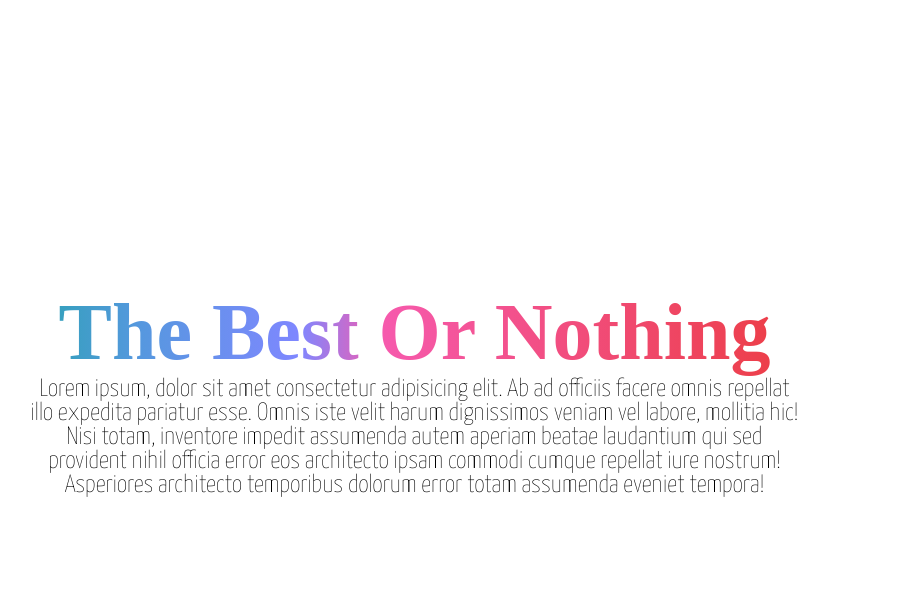
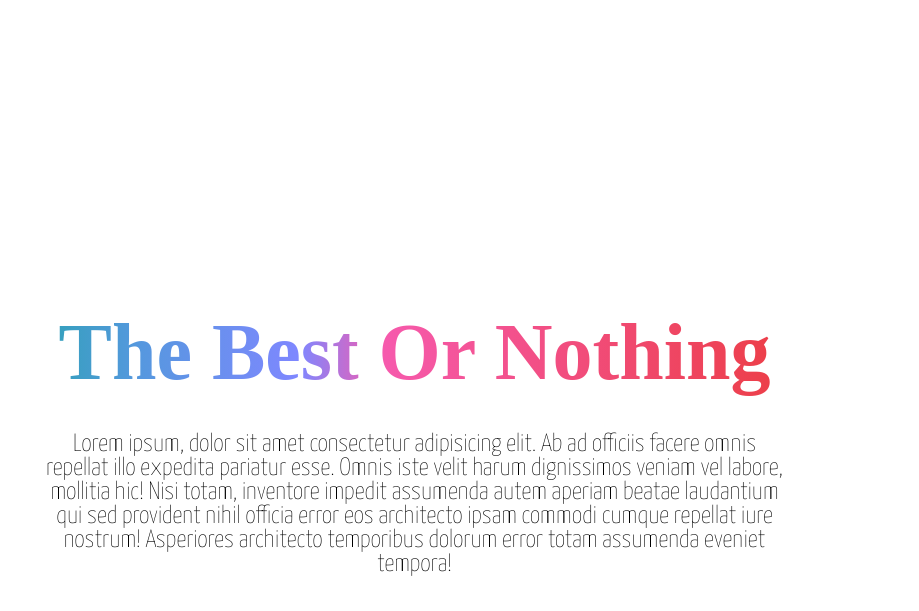
Before and after one commit to Swapnilnaique/web-design-project, a plain HTML site: page index.html in a window 1280 px wide. Shown: the part 628-1239 px from the top of the page, without its empty margins (70-989 px from the left). Drawn offline with Linux system fonts and the light colour scheme.

Commit message:
added styles

```diff
--- a/styles.css
+++ b/styles.css
@@ -167,9 +167,10 @@ div.info h1 {
 }
 
 /* text for scroll triggered animation */
+
 .info2 {
   /* border: 2px solid black; */
-  height: 200px;
+  height: 350px;
   width: 769px;
   justify-content: center;
   align-items: center;
@@ -178,11 +179,20 @@ div.info h1 {
   position: relative;
   bottom: 350px;
   left: 100px;
+  cursor: default;
+  border-radius: 20px;
+}
+
+.info2:hover {
+  /* border: 2px solid black; */
+  box-shadow: 2px 2px 5px rgba(87, 87, 87, 0.854);
+  border-radius: 20px;
 }
 
 .info2 p {
   font-family: "Yanone Kaffeesatz", sans-serif;
   font-size: 25px;
+  padding: 15px;
 }
 
 .info2 h1 {
@@ -198,8 +208,9 @@ div.info h1 {
   -webkit-background-clip: text;
   -webkit-text-fill-color: transparent;
   font-size: 80px;
+  padding: 20px;
 }
-/* text animation scroll triggered */
+/* text animation scroll  */
 .hidden {
   opacity: 0;
   filter: blur(10px);
```
